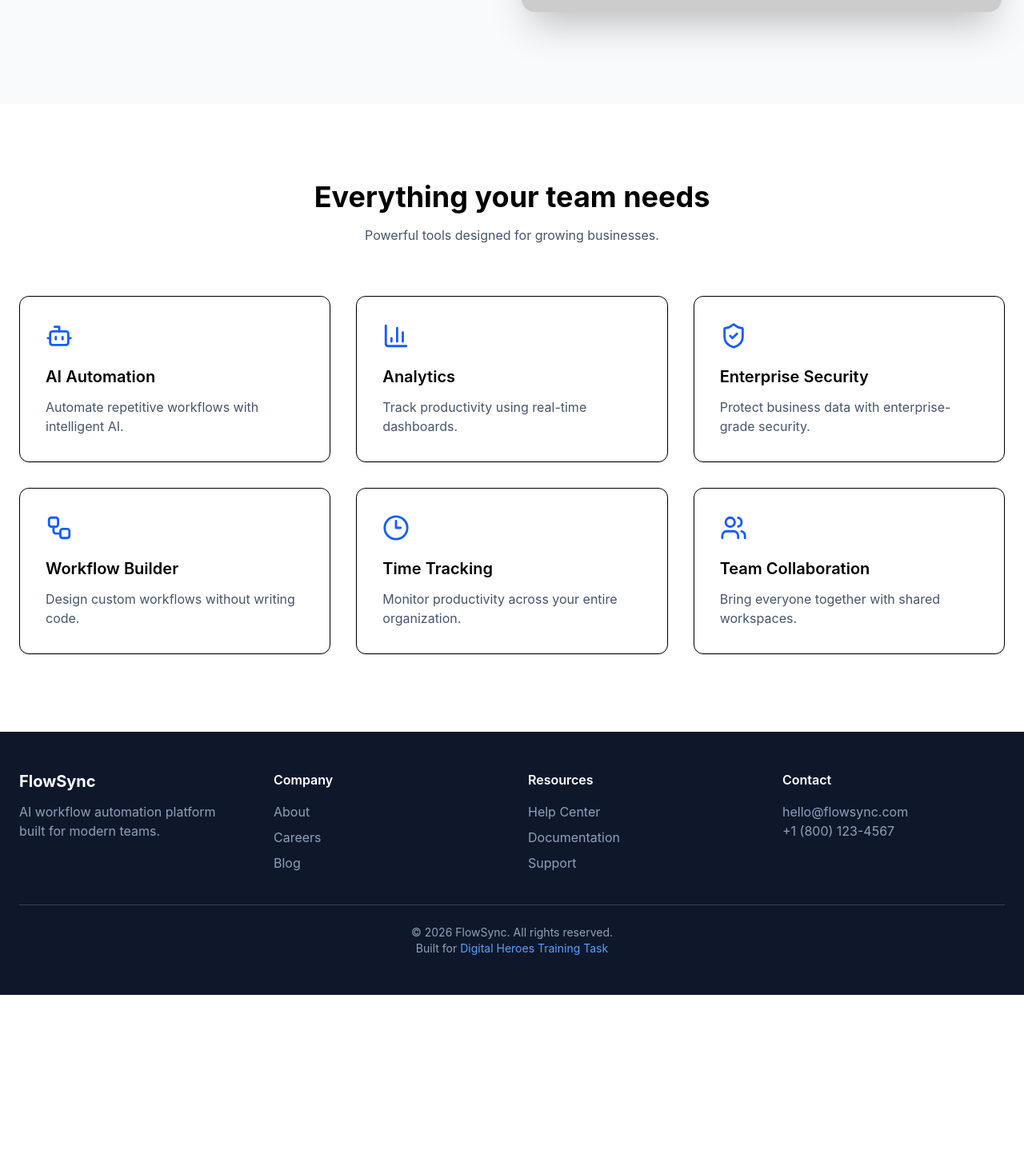
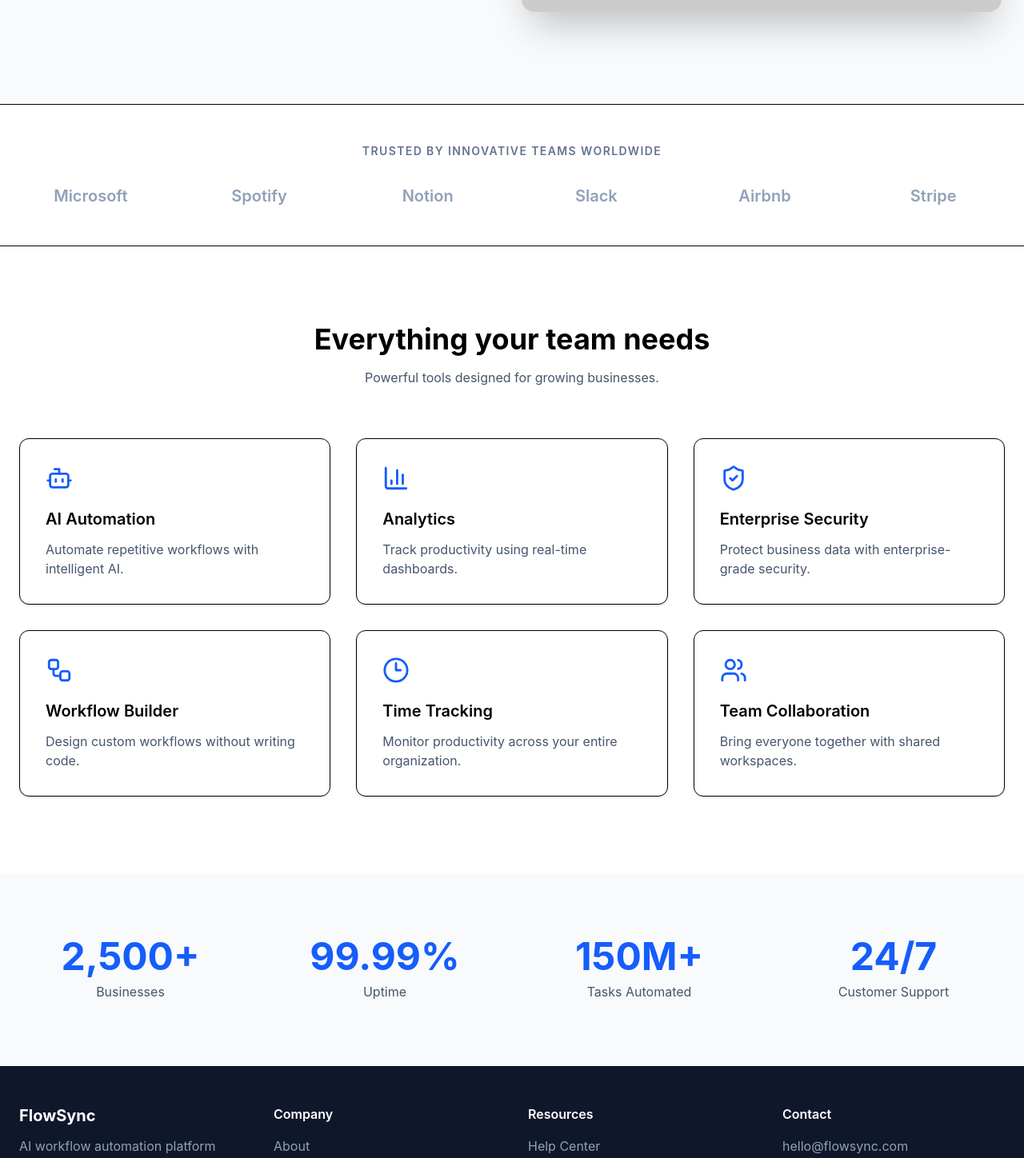
Before and after one commit to Charumehra/flowsync, a React (Vite) app: page / in a window 1280 px wide. Shown: the part 615-2063 px from the top of the page at 80% size. Before the commit the page ends 1859 px from the top, so only its background shows below. Built offline with nearby package versions, Linux system fonts and the light colour scheme.

Commit message:
feat: add trusted companies and business metrics sections

```diff
--- a/package.json
+++ b/package.json
@@ -11,6 +11,7 @@
   },
   "dependencies": {
     "@tailwindcss/vite": "^4.3.3",
+    "lucide-react": "^1.26.0",
     "react": "^19.2.7",
     "react-dom": "^19.2.7",
     "react-helmet-async": "^3.0.0",
--- /dev/null
+++ b/src/components/Stats.jsx
@@ -0,0 +1,49 @@
+const stats = [
+  {
+    value: "2,500+",
+    label: "Businesses"
+  },
+  {
+    value: "99.99%",
+    label: "Uptime"
+  },
+  {
+    value: "150M+",
+    label: "Tasks Automated"
+  },
+  {
+    value: "24/7",
+    label: "Customer Support"
+  }
+];
+
+export default function Stats() {
+  return (
+    <section className="bg-slate-50 py-20">
+
+      <div className="mx-auto max-w-7xl px-6">
+
+        <div className="grid gap-10 text-center md:grid-cols-2 lg:grid-cols-4">
+
+          {stats.map((item) => (
+
+            <div key={item.label}>
+
+              <h2 className="text-5xl font-bold text-blue-600">
+                {item.value}
+              </h2>
+
+              <p className="mt-2 text-slate-600">
+                {item.label}
+              </p>
+
+            </div>
+
+          ))}
+
+        </div>
+
+      </div>
+    </section>
+  );
+}
--- /dev/null
+++ b/src/components/TrustedCompanies.jsx
@@ -0,0 +1,35 @@
+export default function TrustedCompanies() {
+  const companies = [
+    "Microsoft",
+    "Spotify",
+    "Notion",
+    "Slack",
+    "Airbnb",
+    "Stripe",
+  ];
+
+  return (
+    <section className="border-y bg-white py-12">
+      <div className="mx-auto max-w-7xl px-6">
+
+        <p className="text-center text-sm font-semibold uppercase tracking-widest text-slate-500">
+          Trusted by innovative teams worldwide
+        </p>
+
+        <div className="mt-8 grid grid-cols-2 gap-8 text-center md:grid-cols-3 lg:grid-cols-6">
+
+          {companies.map((company) => (
+            <span
+              key={company}
+              className="text-xl font-semibold text-slate-400"
+            >
+              {company}
+            </span>
+          ))}
+
+        </div>
+
+      </div>
+    </section>
+  );
+}
--- a/src/pages/Home.jsx
+++ b/src/pages/Home.jsx
@@ -1,11 +1,15 @@
 import Hero from "../components/Hero";
+import TrustedCompanies from "../components/TrustedCompanies";
 import Features from "../components/Features";
+import Stats from "../components/Stats";
 
 export default function Home() {
   return (
     <>
       <Hero />
+      <TrustedCompanies />
       <Features />
+      <Stats />
     </>
   );
 }
```
Also changed, not shown: src/data/features.jsx (renamed from src/data/features.js), 1 other file (tests, documents, lock files or other folders).
